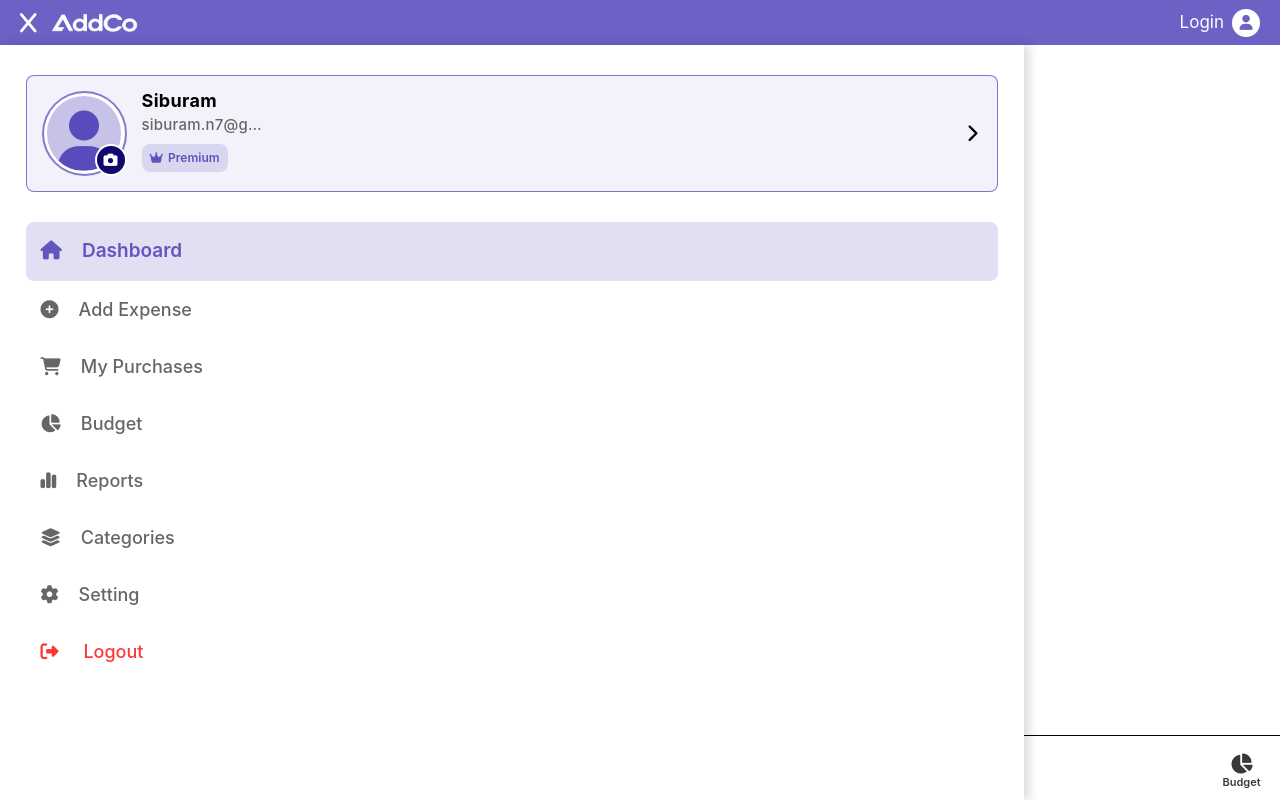
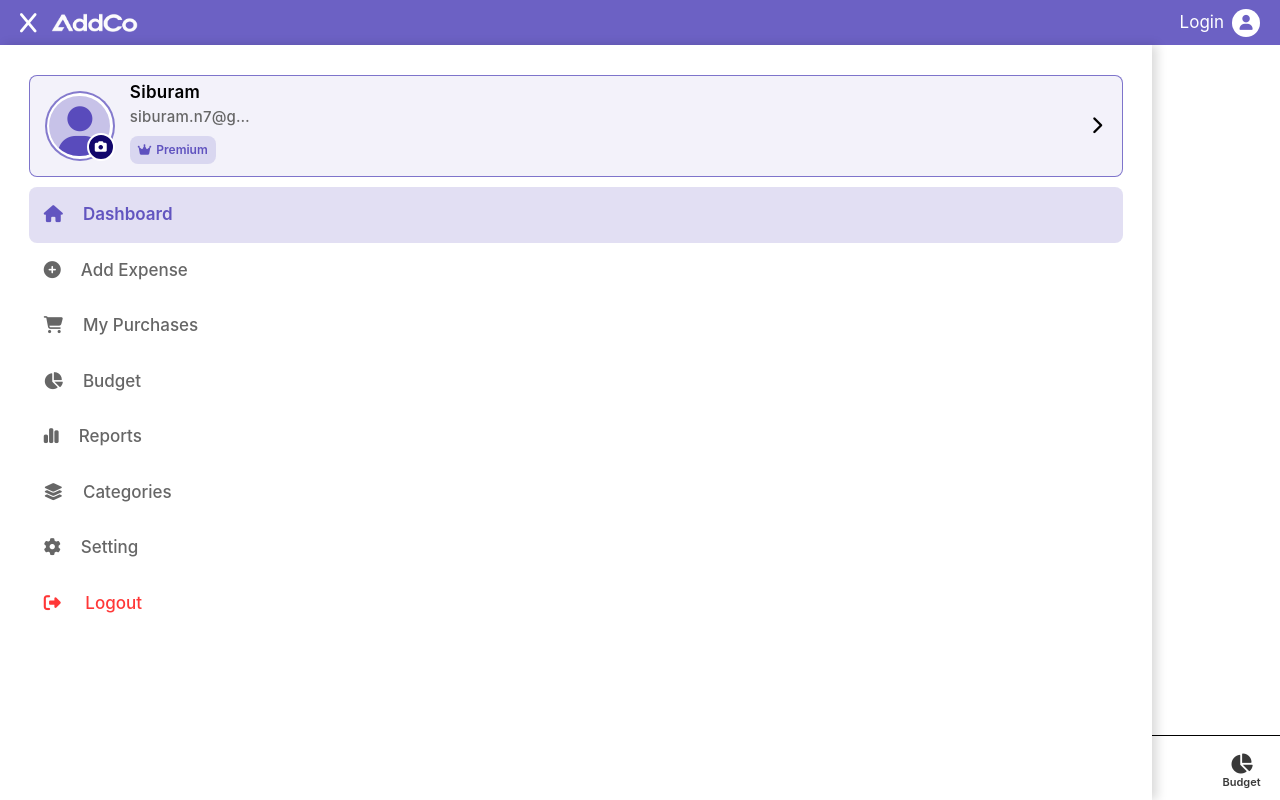
Before and after one commit to Siburam7/AddCo, a website with bundled scripts: page main.html in a window 1280 px wide. Both pictures are taken after a click on the icon 32 px from the left and 22 px from the top of the page. Built offline with nearby package versions, Linux system fonts and the light colour scheme.

Commit message:
Change Font Size

```diff
--- a/main.css
+++ b/main.css
@@ -96,7 +96,7 @@ nav {
   position: relative;
   width: 95%;
   margin-top: 30px;
-  margin-bottom: 30px;
+  margin-bottom: 10px;
   display: flex;
   /* flex-direction: column; */
   align-items: center;
@@ -112,7 +112,7 @@ nav {
   margin: 15px;
   position: relative;
 
-  height: 85px;
+  height: 70px;
   aspect-ratio: 1/1;
 }
 
@@ -197,7 +197,7 @@ nav {
 }
 
 .main-pf-img-icon {
-  font-size: 60px;
+  font-size: 50px;
 }
 
 .right-side-arr {
@@ -209,7 +209,7 @@ nav {
 
 .change-img {
   position: absolute;
-  height: 32px;
+  height: 28px;
   aspect-ratio: 1/1;
   background-color: rgb(18, 7, 108);
   border: 2px solid #ffff;
@@ -225,13 +225,13 @@ nav {
 
 .change-img i {
   color: #ffff;
-  font-size: 14px;
+  font-size: 12px;
 }
 
 #user-name {
-  font-weight: 700;
+  font-weight: 640;
   letter-spacing: 0.3px;
-  font-size: 18px;
+  font-size: 17px;
 }
 
 #user-mail {
@@ -277,6 +277,7 @@ nav {
   padding: 15px;
   position: relative;
   color: #666;
+  font-size: 17px;
 }
 
 .toogleNavBottom {
--- a/pratice/noting.js
+++ b/pratice/noting.js
@@ -50,7 +50,7 @@ manuBtn.addEventListener("click", () => {
   manuBtn.style.display = "none";
   buttomNav.style.height = "calc(100vh - 45px)";
   buttomNav.style.backgroundColor = "white";
-  buttomNav.style.width = "80%";
+  buttomNav.style.width = "90%";
   navBtnText.style.display = "none";
 
   OrgTetxAll.classList.toggle("toggle-manu-allText");
```
